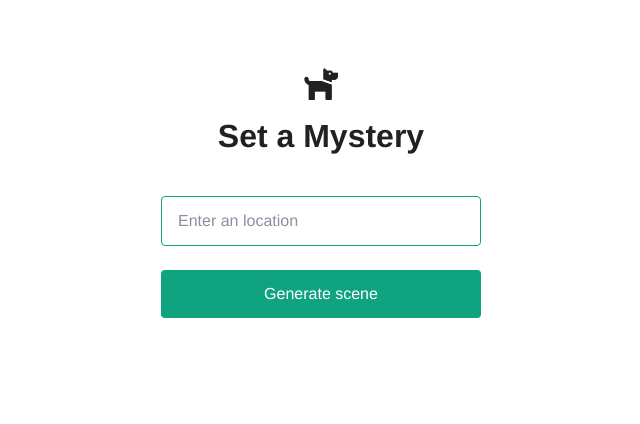
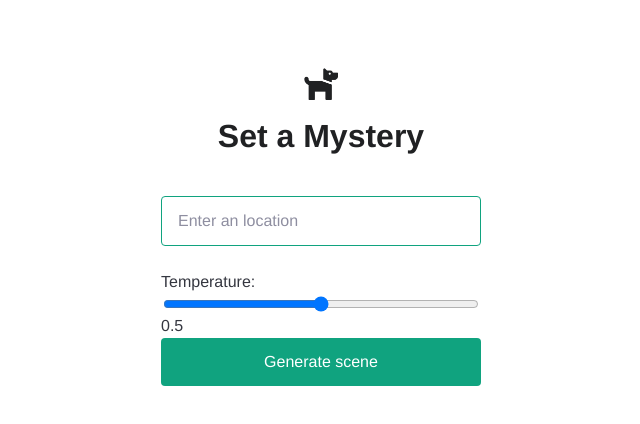
Before and after one commit to muckitymuck/OpenAI-Mystery-Generator, a Next.js app: page / in a window 1280 px wide. Shown: the top 424 px of the page, without its empty margins (319-959 px from the left). Built offline with nearby package versions, Linux system fonts and the light colour scheme; a web font is replaced by a local one.

Commit message:
temp gauge working good

```diff
--- a/pages/api/generate.js
+++ b/pages/api/generate.js
@@ -26,11 +26,13 @@ export default async function (req, res) {
   }
 
   try {
+    const temperature = Number(req.body.temperature) || 0.5;
     const completion = await openai.createCompletion({
       model: "text-davinci-003",
       prompt: generatePrompt(scene),
       max_tokens: 200,
-      temperature: 0.9,
+      //temperature: 0.9,
+      temperature: temperature,
     });
     res.status(200).json({ result: completion.data.choices[0].text });
   } catch(error) {
--- a/pages/index.js
+++ b/pages/index.js
@@ -4,6 +4,7 @@ import styles from "./index.module.css";
 
 
 export default function Home() {
+  const [temperature, setTemperature] = useState(0.5);
   const [sceneInput, setSceneInput] = useState("");
   const [result, setResult] = useState();
   console.log(result);
@@ -16,7 +17,10 @@ export default function Home() {
         headers: {
           "Content-Type": "application/json",
         },
-        body: JSON.stringify({ scene: sceneInput }),
+        body: JSON.stringify({
+          scene: sceneInput,
+          temperature: temperature,
+        }),
       });
 
       const data = await response.json();
@@ -51,6 +55,18 @@ export default function Home() {
             value={sceneInput}
             onChange={(e) => setSceneInput(e.target.value)}
           />
+          {/* Add the range slider */}
+          <label htmlFor="temperature">Temperature:</label>
+          <input
+            type="range"
+            min="0"
+            max="1"
+            step="0.1"
+            id="temperature"
+            value={temperature}
+            onChange={(e) => setTemperature(e.target.value)}
+          />
+          <span>{temperature}</span>
           <input type="submit" value="Generate scene" />
 
         </form>
```
